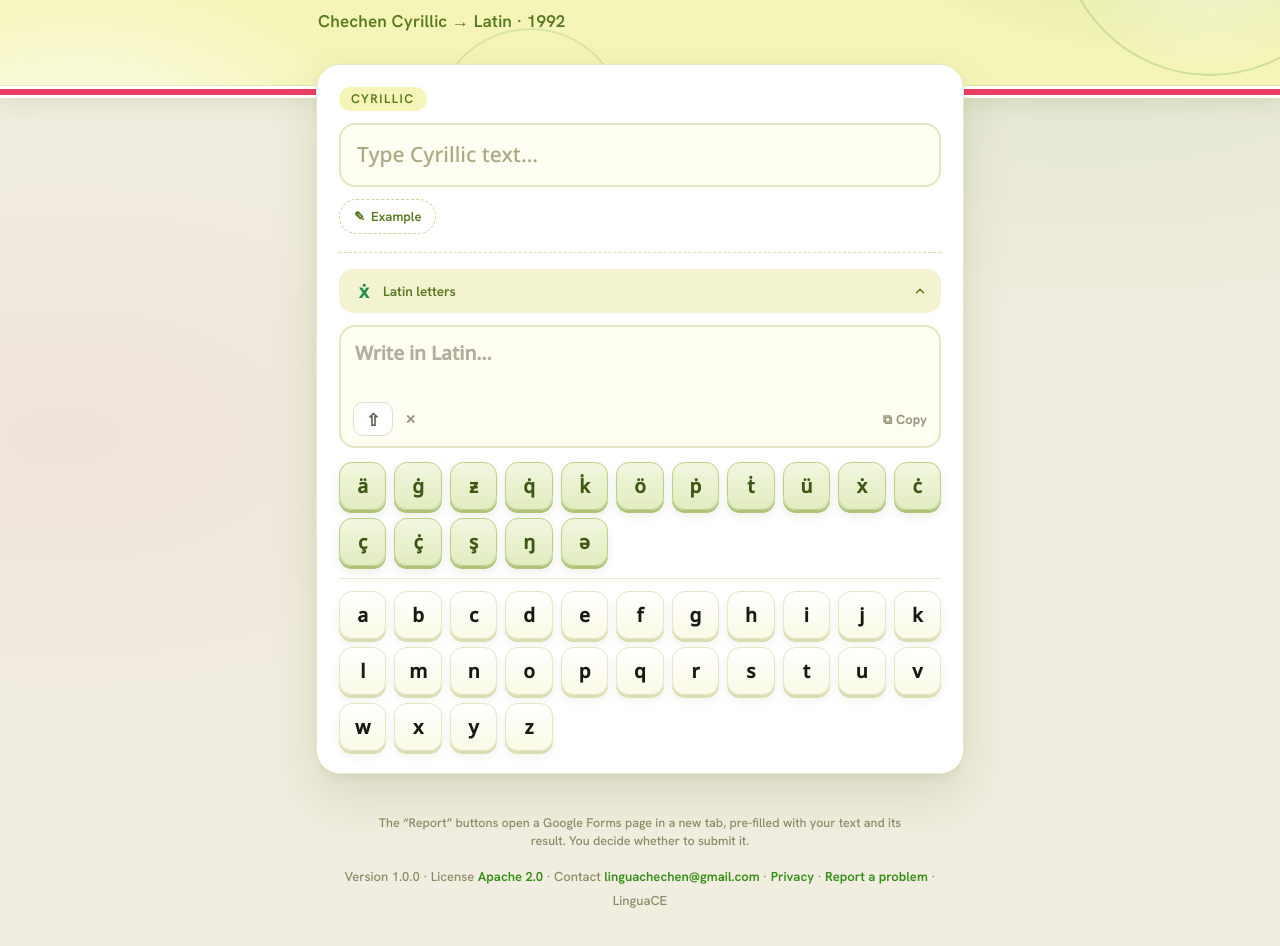
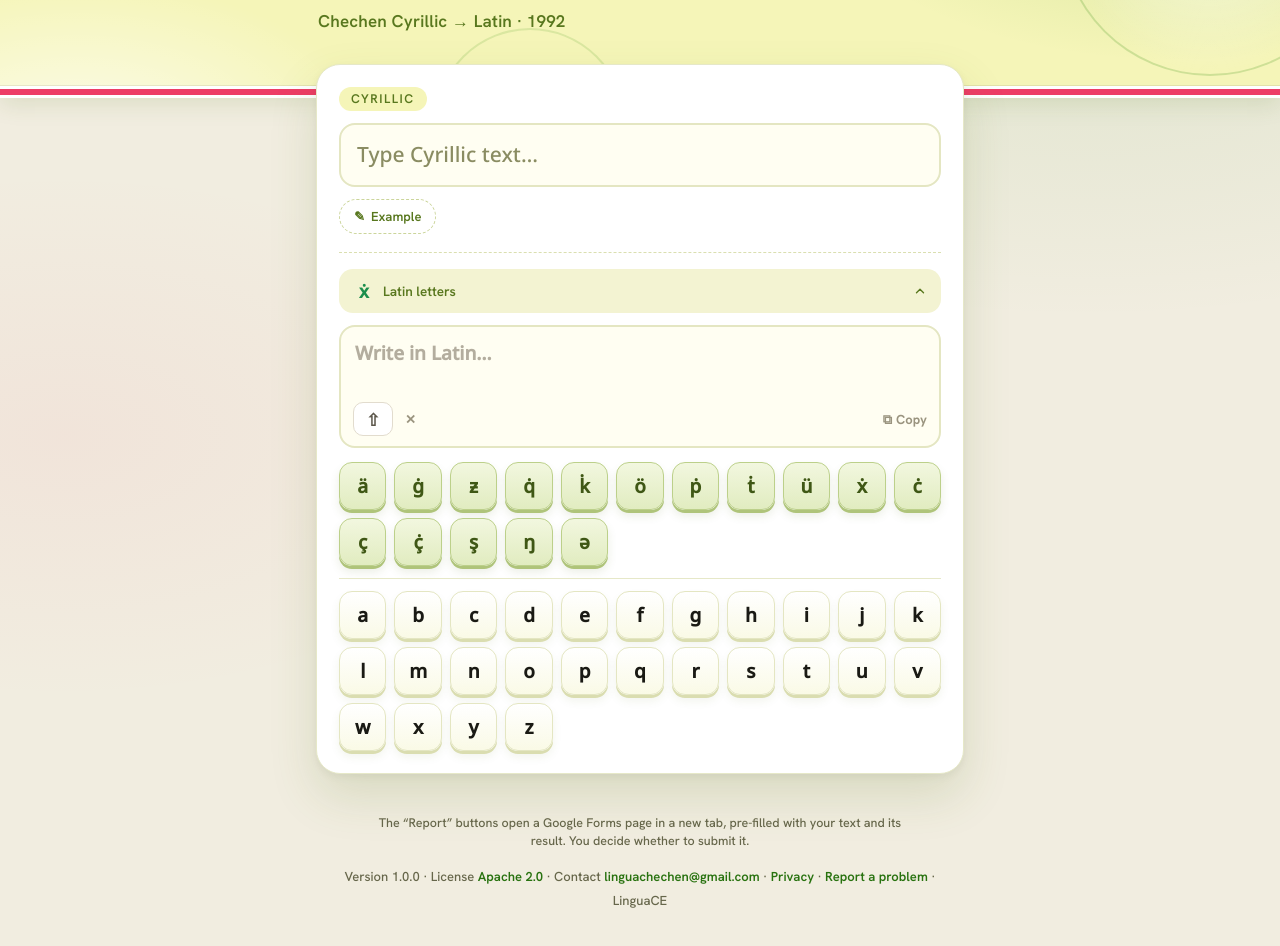
Before and after one commit to DorianMuzi/chechen-latin-script-web, a plain HTML site: page docs/index.html in a window 1280 px wide. Shown: the part 84-1030 px from the top of the page. Drawn offline with Linux system fonts and the light colour scheme.

Commit message:
Web: raise text contrast of the palette (button, links, footer, labels)
Co-Authored-By: Claude Sonnet 5.5 <noreply@anthropic.com>

```diff
--- a/docs/styles.css
+++ b/docs/styles.css
@@ -501,15 +501,16 @@
   --banner-bg: var(--sulphur-yellow);
   --text: #1A1A14;
   --text-field: #1B1A16;
-  --text-soft: #8A8A66;
+  --text-soft: #66664A;
   --text-subtitle: #58771E;
-  --placeholder: #A8AA82;
+  --placeholder: #8A8C62;
   --on-brand: #FFFFFF;
 
   /* couleur principale (boutons, focus, liens) */
   --brand: var(--cossack-green);
-  --brand-light: #3E9E1E;
+  --brand-light: #2B8511;
   --brand-dark: #2A7A10;
+  --link: #28720F; /* vert un peu plus foncé pour le PETIT texte des liens (contraste >= 4,5 sur le crème) */
 
   /* accent olive (texte du résultat, étiquettes, touches spéciales) */
   --accent: var(--olive-green);
@@ -619,7 +620,7 @@ body.web .out-panel {
   box-shadow: inset 0 1px 0 rgba(255,255,255,.7);
 }
 body.web .out-head { margin-bottom: 8px; }
-body.web .out-head .lat { font-size: 13px; color: var(--accent); letter-spacing: .14em; }
+body.web .out-head .lat { font-size: 13px; color: var(--accent-strong); letter-spacing: .14em; }
 body.web #output { max-height: none; overflow-y: visible; font: 700 clamp(20px, 5vw, 25px)/1.5 'Noto Sans', sans-serif; color: var(--accent-strong); }
 body.web .out-actions { gap: 8px; }
 body.web .out-panel .btn-copy {
@@ -673,7 +674,7 @@ body.web .alpha-sep { margin: 4px 0; background: var(--border-card); }
 }
 .web-note[hidden] { display: none; }
 #privacyLink { white-space: nowrap; }
-.web-note-title { font-weight: 800; color: var(--brand); letter-spacing: .02em; }
+.web-note-title { font-weight: 800; color: var(--link); letter-spacing: .02em; }
 .web-lock { flex: none; color: var(--brand); }
 /* note sur les boutons « Signaler » : plus bas sous la carte (marge du haut) pour ne pas coller à son ombre */
 .web-note-small {
@@ -683,7 +684,7 @@ body.web .alpha-sep { margin: 4px 0; background: var(--border-card); }
 .web-foot {
   text-align: center; margin: 14px 8px 0; font: 500 13px/1.9 'Hanken Grotesk', 'Noto Sans', sans-serif; color: var(--text-soft);
 }
-.web-foot a, .web-link { color: var(--brand); text-decoration: none; font-weight: 600; }
+.web-foot a, .web-link { color: var(--link); text-decoration: none; font-weight: 600; }
 .web-link { border: none; background: none; padding: 0; cursor: pointer; font-family: inherit; font-size: inherit; }
 .web-foot a:hover, .web-link:hover { text-decoration: underline; }
 .web-foot a:focus-visible, .web-link:focus-visible, .misal-hint:focus-visible, .btn-copy:focus-visible { outline: 3px solid rgba(var(--cossack-rgb), .55); outline-offset: 2px; border-radius: 6px; }
--- a/docs/sw.js
+++ b/docs/sw.js
@@ -1,5 +1,5 @@
 /* Généré par tools/build.cjs. Met le site en cache pour qu'il fonctionne hors ligne. */
-const CACHE = "cls-web-e04a65fb4c";
+const CACHE = "cls-web-623b7f12e3";
 const FILES = [
   "./",
   "LICENSE",
--- a/tools/web.css
+++ b/tools/web.css
@@ -24,15 +24,16 @@
   --banner-bg: var(--sulphur-yellow);
   --text: #1A1A14;
   --text-field: #1B1A16;
-  --text-soft: #8A8A66;
+  --text-soft: #66664A;
   --text-subtitle: #58771E;
-  --placeholder: #A8AA82;
+  --placeholder: #8A8C62;
   --on-brand: #FFFFFF;
 
   /* couleur principale (boutons, focus, liens) */
   --brand: var(--cossack-green);
-  --brand-light: #3E9E1E;
+  --brand-light: #2B8511;
   --brand-dark: #2A7A10;
+  --link: #28720F; /* vert un peu plus foncé pour le PETIT texte des liens (contraste >= 4,5 sur le crème) */
 
   /* accent olive (texte du résultat, étiquettes, touches spéciales) */
   --accent: var(--olive-green);
@@ -142,7 +143,7 @@ body.web .out-panel {
   box-shadow: inset 0 1px 0 rgba(255,255,255,.7);
 }
 body.web .out-head { margin-bottom: 8px; }
-body.web .out-head .lat { font-size: 13px; color: var(--accent); letter-spacing: .14em; }
+body.web .out-head .lat { font-size: 13px; color: var(--accent-strong); letter-spacing: .14em; }
 body.web #output { max-height: none; overflow-y: visible; font: 700 clamp(20px, 5vw, 25px)/1.5 'Noto Sans', sans-serif; color: var(--accent-strong); }
 body.web .out-actions { gap: 8px; }
 body.web .out-panel .btn-copy {
@@ -196,7 +197,7 @@ body.web .alpha-sep { margin: 4px 0; background: var(--border-card); }
 }
 .web-note[hidden] { display: none; }
 #privacyLink { white-space: nowrap; }
-.web-note-title { font-weight: 800; color: var(--brand); letter-spacing: .02em; }
+.web-note-title { font-weight: 800; color: var(--link); letter-spacing: .02em; }
 .web-lock { flex: none; color: var(--brand); }
 /* note sur les boutons « Signaler » : plus bas sous la carte (marge du haut) pour ne pas coller à son ombre */
 .web-note-small {
@@ -206,7 +207,7 @@ body.web .alpha-sep { margin: 4px 0; background: var(--border-card); }
 .web-foot {
   text-align: center; margin: 14px 8px 0; font: 500 13px/1.9 'Hanken Grotesk', 'Noto Sans', sans-serif; color: var(--text-soft);
 }
-.web-foot a, .web-link { color: var(--brand); text-decoration: none; font-weight: 600; }
+.web-foot a, .web-link { color: var(--link); text-decoration: none; font-weight: 600; }
 .web-link { border: none; background: none; padding: 0; cursor: pointer; font-family: inherit; font-size: inherit; }
 .web-foot a:hover, .web-link:hover { text-decoration: underline; }
 .web-foot a:focus-visible, .web-link:focus-visible, .misal-hint:focus-visible, .btn-copy:focus-visible { outline: 3px solid rgba(var(--cossack-rgb), .55); outline-offset: 2px; border-radius: 6px; }
```
